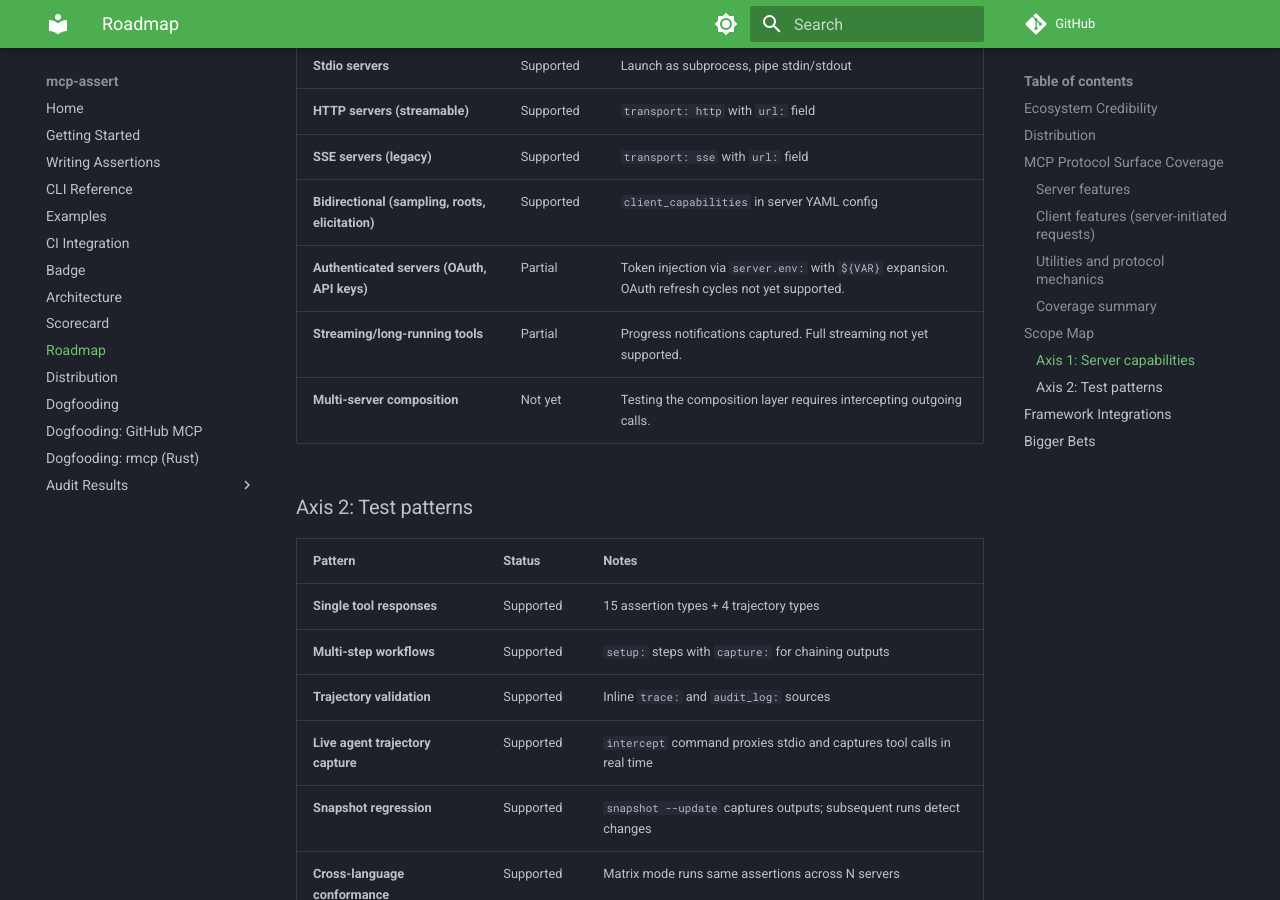
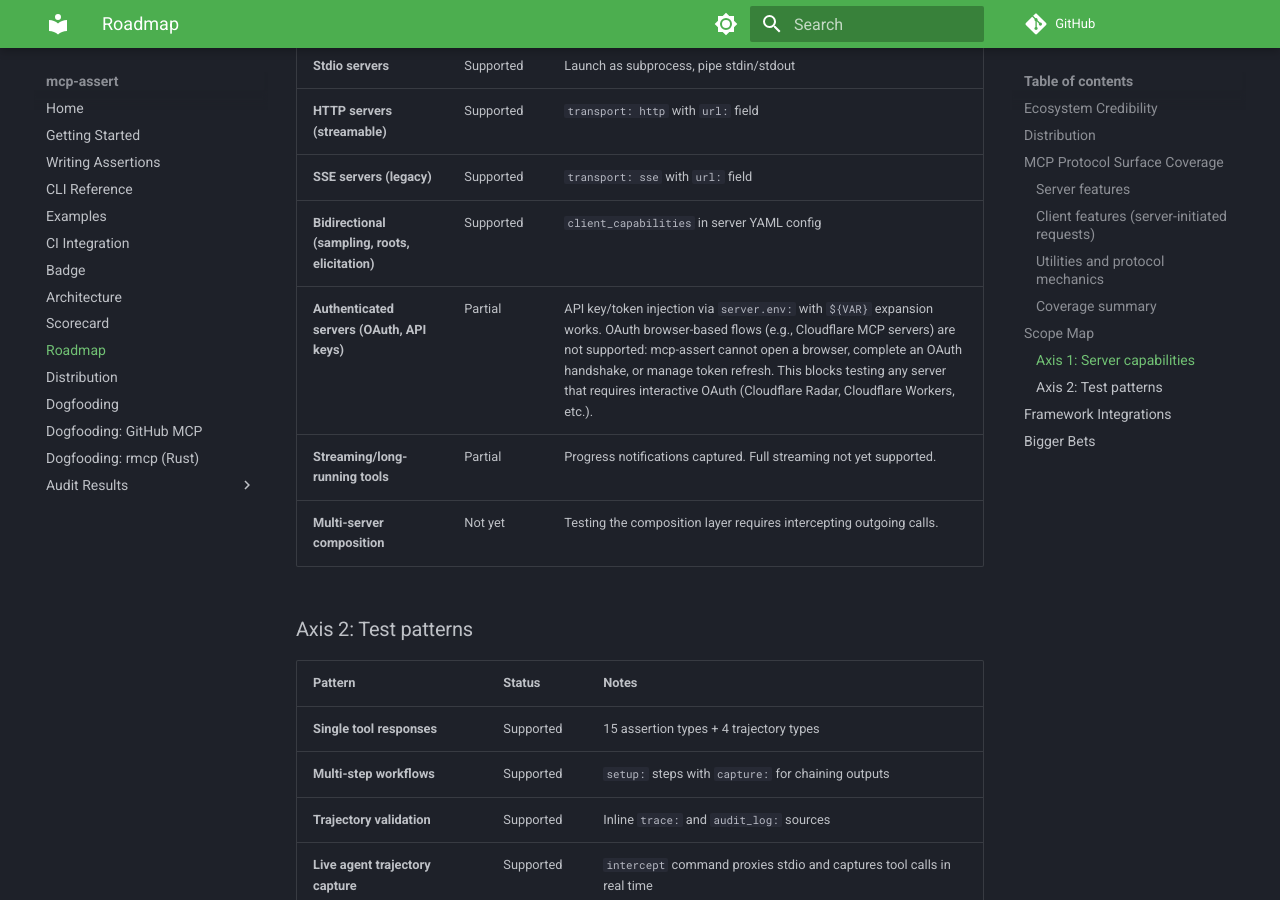
Before and after one commit to blackwell-systems/mcp-assert, an MkDocs documentation site: the page built from docs/roadmap.md, in a window 1280 px wide and 900 px high, scrolled down 2524 px. Built offline with MkDocs 1.6.1 and Material for MkDocs 9.7.7, drawn with Linux system fonts in a browser that asks for light colours; comment, search, counter and statistics services are not loaded.

Commit message:
docs: expand OAuth gap description in roadmap (Cloudflare finding)

```diff
--- a/docs/roadmap.md
+++ b/docs/roadmap.md
@@ -65,7 +65,7 @@ Tracking coverage of every method defined in the MCP 2025-11-25 specification.
 | **HTTP servers (streamable)** | Supported | `transport: http` with `url:` field |
 | **SSE servers (legacy)** | Supported | `transport: sse` with `url:` field |
 | **Bidirectional (sampling, roots, elicitation)** | Supported | `client_capabilities` in server YAML config |
-| **Authenticated servers (OAuth, API keys)** | Partial | Token injection via `server.env:` with `${VAR}` expansion. OAuth refresh cycles not yet supported. |
+| **Authenticated servers (OAuth, API keys)** | Partial | API key/token injection via `server.env:` with `${VAR}` expansion works. OAuth browser-based flows (e.g., Cloudflare MCP servers) are not supported: mcp-assert cannot open a browser, complete an OAuth handshake, or manage token refresh. This blocks testing any server that requires interactive OAuth (Cloudflare Radar, Cloudflare Workers, etc.). |
 | **Streaming/long-running tools** | Partial | Progress notifications captured. Full streaming not yet supported. |
 | **Multi-server composition** | Not yet | Testing the composition layer requires intercepting outgoing calls. |
 
```
